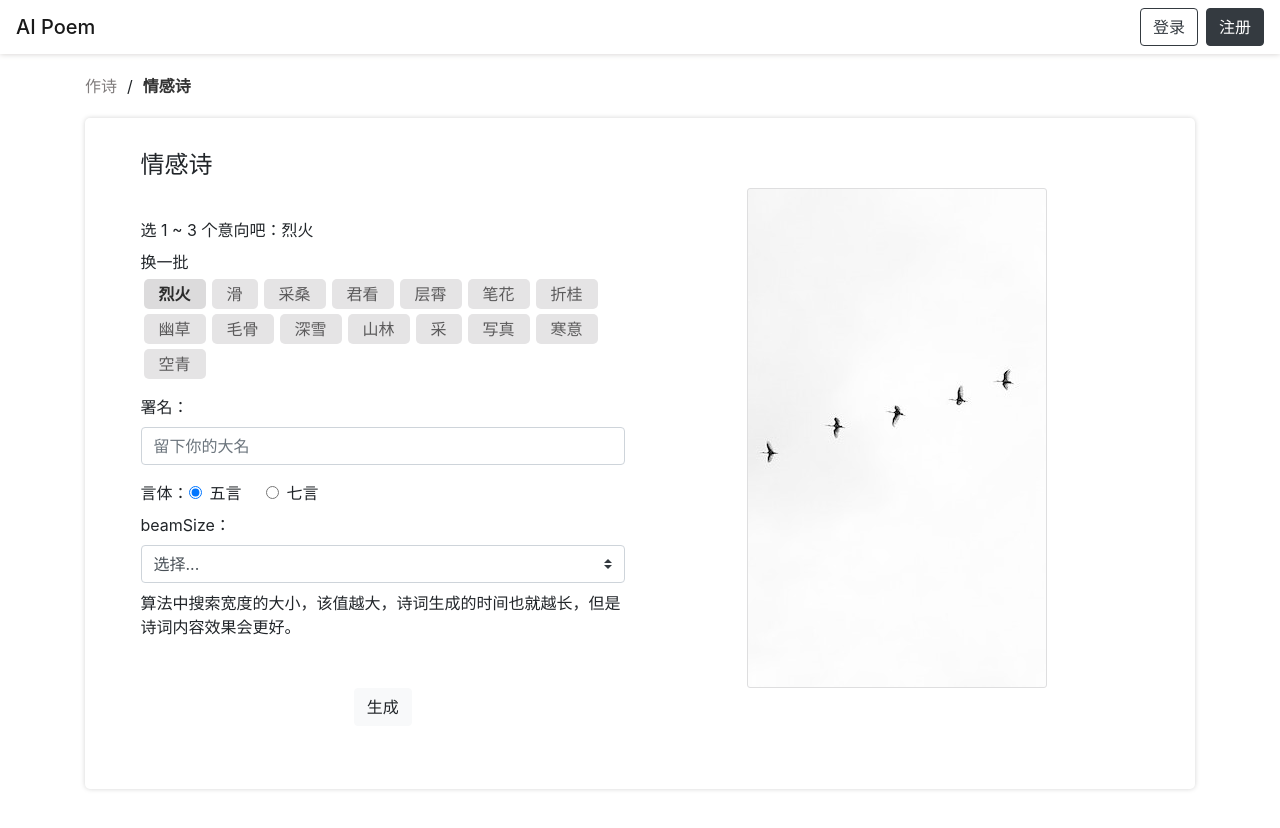
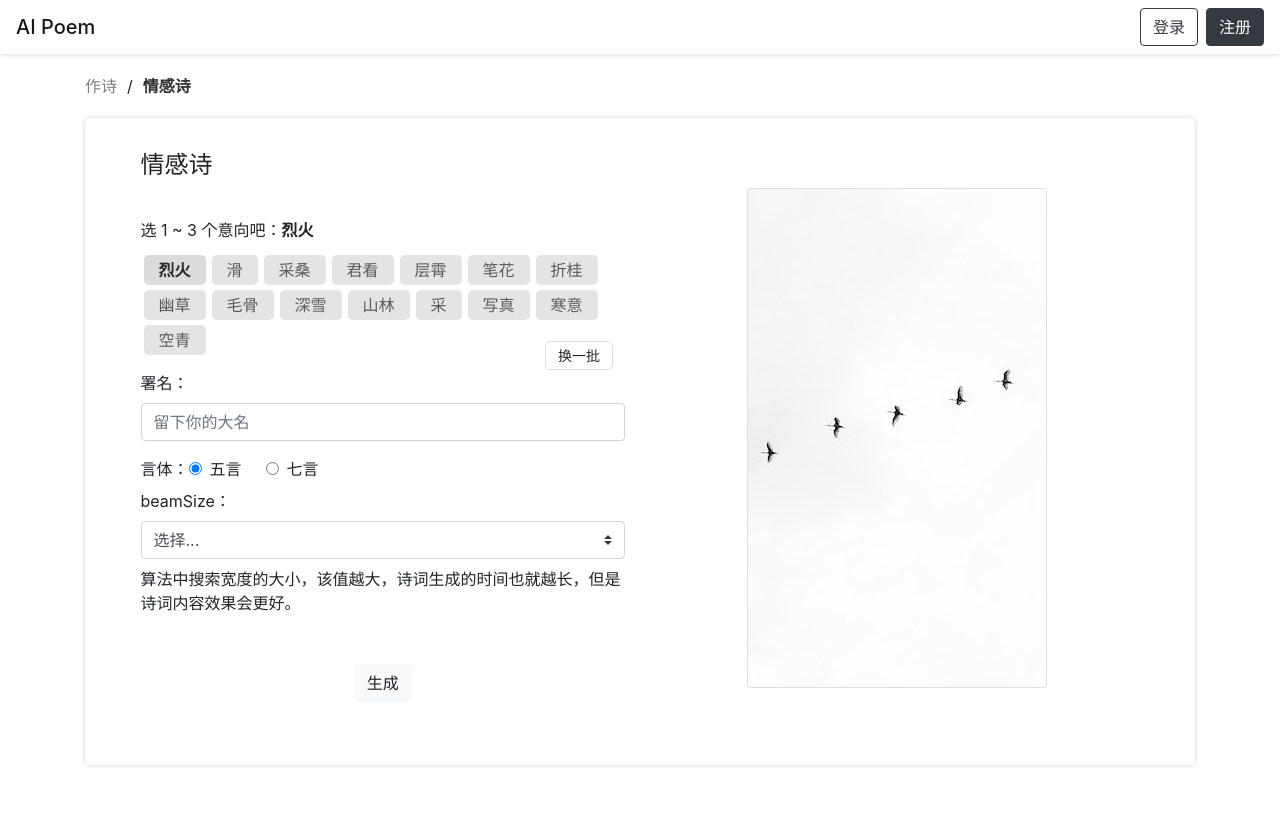
Before and after one commit to 2020-ai-poem/ai-poem-fe, a React (Create React App) app: page /emotion in a window 1280 px wide. Both pictures are taken after a click on the element "烈火". Shown: the top 828 px of the page. Built offline with nearby package versions, Linux system fonts and the light colour scheme; a web font is replaced by a local one.

Commit message:
fixed bugs.

```diff
--- a/src/pages/create/Emotion.js
+++ b/src/pages/create/Emotion.js
@@ -119,7 +119,6 @@ const Emotion = () => {
       return;
     }
 
-    console.log(poem);
     setBtnLoading(true);
 
     setError({
@@ -189,6 +188,28 @@ const Emotion = () => {
     }
   }
 
+  const choseLabel = string => {
+    const temp = string.split(',');
+
+    const tempArr = [];
+
+    for(let i = 0; i < temp.length; i++) {
+      if(!temp[i]) continue;
+      tempArr.push(temp[i]);
+    }
+
+    return tempArr;
+
+    // for(let i = 0; i < temp.length; i++) {
+    //   if(!temp[i]) continue;
+    //   const spanEl = `
+    //     <span onClick={() => handleLabelChange(${temp[i]})}>{ temp[i] }</span>，
+    //   `;
+    //   tempStr += spanEl;
+    // }
+    // return tempStr;
+  }
+
   return (
     <div className="container emotion">
       <div className="becca-bread">
@@ -202,7 +223,15 @@ const Emotion = () => {
           <div className="col-md-6">
             <form className="poem-form">
               <div className="form-group">
-                <label htmlFor="style">选 1 ~ 3 个意向吧：{ poem.yixiang }</label>
+                <label htmlFor="style">选 1 ~ 3 个意向吧：
+                  { choseLabel(poem.yixiang).map((item, index) => (
+                    <span
+                      key={index}
+                      className="my-label"
+                      onClick={() => handleLabelChange(item)}
+                    >{ item }</span>
+                  )) }
+                </label>
                 <div
                   className="change-btn"
                   onClick={getRandomLabels}
--- a/src/pages/create/JieLong.js
+++ b/src/pages/create/JieLong.js
@@ -1,7 +1,6 @@
-import React, { useState, useContext } from 'react';
+import React, { useState } from 'react';
 import { Link } from 'react-router-dom';
 import Result from '../../components/poem/Result';
-import { UIContext } from '../../contexts/UIContext';
 import api from '../../tools/api';
 
 const initPoem = {
@@ -11,21 +10,14 @@ const initPoem = {
   author: '',
   beamSize: 0,
   type: 'jielong'
-};
+}
 
 const initError = {
   isError: false,
   content: ''
-};
-
-// const resultPoem = {
-//   title: '春望',
-//   author: '杜甫',
-//   content: '国破山河在，城春草木深。感时花溅泪，恨别鸟惊心。烽火连三月，家书抵万金。白头搔更短，浑欲不胜簪。'
-// };
+}
 
 const JieLong = () => {
-  const { toggleText } = useContext(UIContext);
   const [poem, setPoem] = useState(initPoem);
   const [result, setResult] = useState(null);
   const [error, setError] = useState(initError);
--- a/src/pages/create/create.css
+++ b/src/pages/create/create.css
@@ -196,3 +196,40 @@
   color: #2c2c2c;
   font-weight: bold;
 }
+
+/* Emotion */
+.form-group {
+  position: relative;
+}
+
+.change-btn {
+  position: absolute;
+  bottom: -15px;
+  right: 12px;
+  background-color: transparent;
+  padding: 3px 12px;
+  border: 1px #ddd solid;
+  border-radius: 5px;
+  font-size: 14px;
+}
+
+.change-btn:hover {
+  cursor: pointer;
+  font-weight: bold;
+  border: 1px #ddd solid;
+  transform: translateY(-2px);
+  box-shadow: 0 2px 5px rgba(0, 0, 0, 0.1);
+}
+
+.change-btn:active {
+  transform: translateY(0);
+}
+
+.my-label {
+  margin-right: 10px;
+  font-weight: bold;
+}
+
+.my-label:hover {
+  cursor: pointer;
+}
--- a/src/pages/home/Home.js
+++ b/src/pages/home/Home.js
@@ -20,7 +20,6 @@ const Home = () => {
       .then(res => {
         toggleDimmer(false);
         if(res.status === 200) {
-          console.log(res.data.poems);
           setData(res.data.poems)
         }
       })
--- a/src/pages/profile/MyCollection.js
+++ b/src/pages/profile/MyCollection.js
@@ -9,10 +9,6 @@ const MyCollection = () => {
   const [data, setData] = useState([]);
   const { toggleDimmer } = useContext(UIContext);
 
-  useEffect(() => {
-    getData();
-  }, []);
-
   const getData = () => {
     toggleDimmer(true);
     api
@@ -22,13 +18,16 @@ const MyCollection = () => {
         if(res.status === 200 && res.data.isOk) {
           setData(res.data.poems)
         }
-        console.log(res.data.poems);
       })
       .catch (error => {
         toggleDimmer(false);
         console.log(error);
       })
   }
+
+  useEffect(() => {
+    getData();
+  }, []);
 
   const spliceContent = (content) => {
     return content.substr(0, 20) + "...";
--- a/src/pages/work/Work.js
+++ b/src/pages/work/Work.js
@@ -32,7 +32,6 @@ const Work = (props) => {
         toggleDimmer(false);
 
         if(res.status === 200) {
-          console.log(res.data.poem[0]);
           let newContent = res.data.poem[0].content.split('。');
           for(let i = 0; i < newContent.length; i++) {
             if(!newContent[i]) continue;
@@ -120,7 +119,7 @@ const Work = (props) => {
     }
 
     api
-      .addCollection(data)
+      .addCollection(data0)
       .then(res => {
         toggleDimmer(false);
 
```
